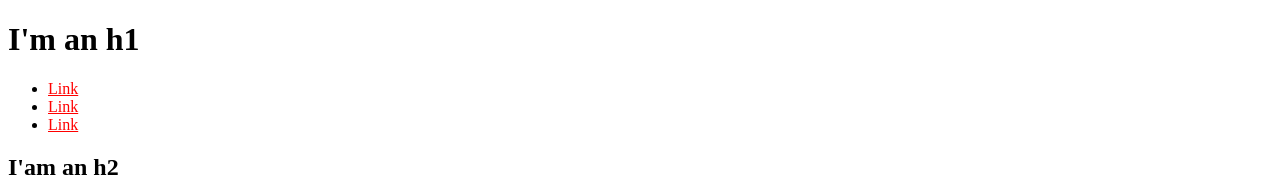
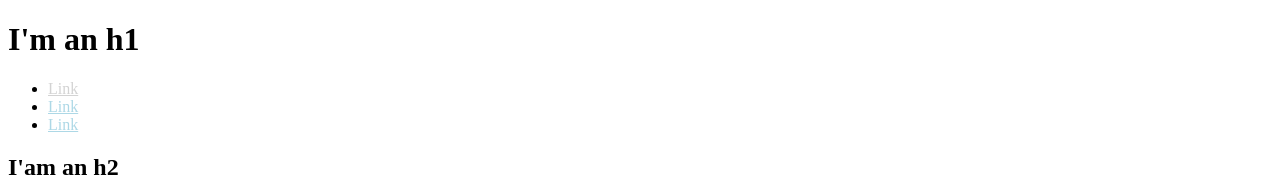
Before and after one commit to sabaschristian/kodego-learning-css, a plain HTML site: page index.html in a window 1280 px wide. Shown: the top 183 px of the page. Drawn offline with Linux system fonts and the light colour scheme.

Commit message:
Use id and class as selectors

```diff
--- a/index.html
+++ b/index.html
@@ -18,13 +18,21 @@
     a{
         color: green;
     }
+
+    #special-link{
+        color: lightgray;
+    }
+
+    .regular-link{
+        color: lightblue;
+    }
 </style>
 <body>
     <h1>I'm an h1</h1>
     <ul>
-        <li><a href="https://example.com">Link</a></li>
-        <li><a href="https://example.com">Link</a></li>
-        <li><a href="https://example.com">Link</a></li>
+        <li><a href="https://example.com" id="special-link">Link</a></li>
+        <li><a href="https://example.com" class="regular-link">Link</a></li>
+        <li><a href="https://example.com" class="regular-link">Link</a></li>
     </ul>
     <h2>I'am an h2</h2>
     <div>
```
